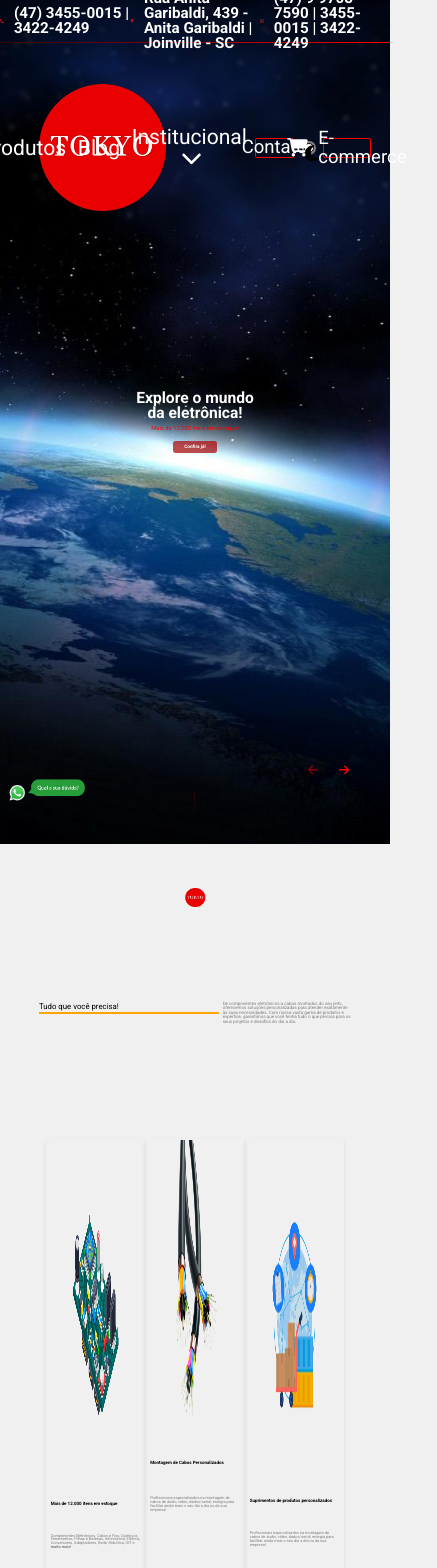
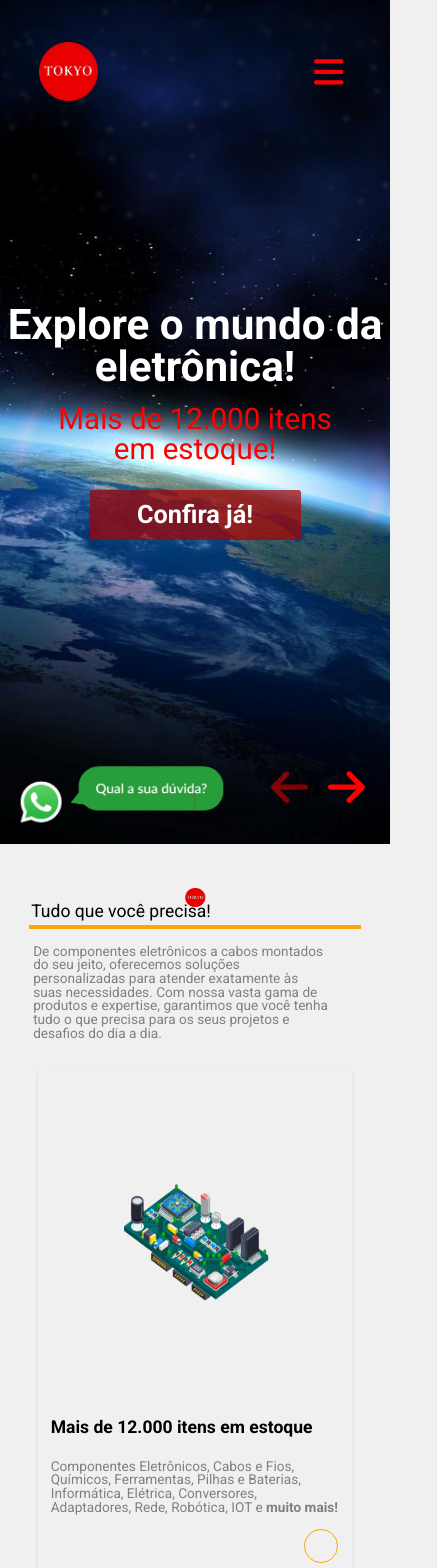
Before and after one commit to WesleySardi/projeto-TokyoComponentesLTDA, a React (Create React App) app: page /home in a window 390 px wide. Shown: the top 1568 px of the page, 437 px wide, since content can reach past the window. Built offline with nearby package versions, Linux system fonts and the light colour scheme.

Commit message:
Implementação de funcionalidades para uso da página pelo celular.

```diff
--- a/src/components/cards/Cards.jsx
+++ b/src/components/cards/Cards.jsx
@@ -1,4 +1,4 @@
-import React from 'react';
+import React, { useState, useEffect } from 'react';
 import styled from 'styled-components';
 import { Link } from 'react-router-dom';
 
@@ -7,6 +7,10 @@ const Container = styled.div`
   flex-direction: column;
   height: 100vh;
   margin: 5vh 0 10vh 0;
+
+  @media ${props => props.theme.breakpoints.mobile} {
+     height: 100%;
+  }
 `;
 
 const FirstDiv = styled.div`
@@ -15,6 +19,10 @@ const FirstDiv = styled.div`
   align-items: center;
   height: 30%;
   width: 100%;
+
+  @media ${props => props.theme.breakpoints.mobile} {
+    display: block;
+  }
 `;
 
 const FirstPart = styled.div`
@@ -23,28 +31,24 @@ const FirstPart = styled.div`
   flex-direction: column;
   justify-content: center;
   align-items: center;
-  padding: 0 1% 0 10%;
-`;
 
-const UpperText = styled.p`
-    //font-weight: bold;
-    font-size: 1.15rem;
-    color: grey;
-`;
-
-const SecondPart = styled.div`
-  width: 50%;
-  display: flex;
-  justify-content: center;
-  align-items: center;
-  padding: 0 10% 0 0;
+  @media ${props => props.theme.breakpoints.mobile} {
+    width: 100%;
+    margin-top: 10%;
+  }
 `;
 
 const Line = styled.div`
-  width: 100%;
+  width: 85%;
   height: 2px;
   background-color: orange;
-  //margin-top: 0%;
+  margin-left: 15%;
+
+  @media ${props => props.theme.breakpoints.mobile} {
+    height: 4px;
+    width: 85%;
+    margin: auto;
+  }
 `;
 
 const Title = styled.h2`
@@ -52,6 +56,35 @@ const Title = styled.h2`
   left: 10%;
   margin-bottom: 3%;
   font-size: 2rem;
+
+  @media ${props => props.theme.breakpoints.mobile} {
+    left: 8%;
+    margin-bottom: 8%;
+    font-size: 4.5rem;
+  }
+`;
+
+const SecondPart = styled.div`
+  width: 30%;
+  display: flex;
+  justify-content: center;
+  align-items: center;
+  padding: 0 10% 0 2%;
+
+  @media ${props => props.theme.breakpoints.mobile} {
+    width: 100%;
+  }
+`;
+
+const UpperText = styled.p`
+    font-size: 1.15rem;
+    color: grey;
+
+    @media ${props => props.theme.breakpoints.mobile} {
+        width: 76%;
+        margin: 4% 15% 0% 4%;
+        font-size: 3.5rem;
+    }
 `;
 
 const SecondDiv = styled.div`
@@ -59,6 +92,13 @@ const SecondDiv = styled.div`
   justify-content: center;
   width: 100%;
   height: 60%;
+
+  @media ${props => props.theme.breakpoints.mobile} {
+    display: block;
+    height: 100%;
+    width: 100%;
+    margin-top: 5%;
+}
 `;
 
 const Card = styled.div`
@@ -68,10 +108,17 @@ const Card = styled.div`
     border-radius: 5px;
     box-shadow: 0 2px 4px rgba(0, 0, 0, 0.1);
     transition: all 0.3s ease;
-    display: flex; /* Adiciona display flex para alinhar elementos internos */
-    flex-direction: column; /* Define a direção da flexbox para coluna */
-    position: relative; /* Adiciona position relative para posicionar o botão dentro do card */
+    display: flex;
+    flex-direction: column;
+    position: relative;
     cursor: pointer;
+
+    @media ${props => props.theme.breakpoints.mobile} {
+        width: 80%;
+        margin: 0 auto;
+        height: 60vh;
+        margin-top: 2%;
+    }
 
     &:hover {
         border-color: orange;
@@ -84,7 +131,7 @@ const Card = styled.div`
 const CardImage = styled.img`
     width: 50%;
     border-top-left-radius: 5px;
-    border-top-right-radius: 5px;*/
+    border-top-right-radius: 5px;
 `;
 
 const CardTitle = styled.h3`
@@ -93,6 +140,11 @@ const CardTitle = styled.h3`
     font-weight: bold;
     font-size: 1.15rem;
     padding: 1vh 0;
+
+    @media ${props => props.theme.breakpoints.mobile} {
+        font-size: 4.5rem;
+        padding: 0vh 2vw 2vh 2vw;
+    }
 `;
 
 const CardText = styled.p`
@@ -101,6 +153,11 @@ const CardText = styled.p`
     color: grey;
     font-size: 1rem;
     padding: 1vh 0;
+
+    @media ${props => props.theme.breakpoints.mobile} {
+        font-size: 3.5rem;
+        padding: 1vh 2vw;
+    }
 `;
 
 const ButtonWrapper = styled.div`
@@ -111,24 +168,41 @@ const ButtonWrapper = styled.div`
 `;
 
 const Button = styled.button`
-    width: 2vw;
+    width: 4vh;
     height: 4vh;
     border-radius: 50%;
     border: 1px solid orange;
     background-color: transparent;
+
+    @media ${props => props.theme.breakpoints.mobile} {
+        width: 4vh;
+        height: 4vh;
+        margin-right: 3%;
+    }
 `;
 
 const ThirdDiv = styled.div`
     display: flex;
     justify-content: center;
     align-items: center;
+    text-align: center;
     height: 6%;
     margin-top: 6%;
+
+    @media ${props => props.theme.breakpoints.mobile} {
+        width: 80%;
+        margin: auto;
+        margin-top: 15%;
+    }
 `;
 
 const BottomTitle = styled.h3`
     font-weight: bold;
     font-size: 2.5rem;
+
+    @media ${props => props.theme.breakpoints.mobile} {
+        font-size: 6rem;
+    }
 `;
 
 const StyledLink = styled(Link)`
@@ -145,6 +219,21 @@ const ContentContainer = styled.div`
 `;
 
 const Cards = () => {
+    const [isMobile, setIsMobile] = useState(false);
+    const [isSmallDesktop, setIsSmallDesktop] = useState(false);
+
+    useEffect(() => {
+        const handleResize = () => {
+            setIsMobile(window.innerWidth <= 700);
+            setIsSmallDesktop(window.innerWidth <= 1279);
+        };
+
+        handleResize(); // Define o estado inicial
+
+        window.addEventListener('resize', handleResize);
+        return () => window.removeEventListener('resize', handleResize);
+    }, []);
+
     return (
         <Container>
             <FirstDiv>
@@ -158,7 +247,7 @@ const Cards = () => {
             </FirstDiv>
             <SecondDiv>
                 <Card>
-                    <CardImage src="../img/motherBoardImg.png" alt="Card Image" style={{ height: '70%', margin: 'auto' }} />
+                    <CardImage src="../img/motherBoardImg.png" alt="Card Image" style={isMobile ? { height: '40%', margin: 'auto' } : { height: '70%', margin: 'auto' }} />
                     <ContentContainer style={{ height: '30%' }}>
                         <CardTitle>Mais de 12.000 itens em estoque</CardTitle>
                         <CardText>Componentes Eletrônicos, Cabos e Fios, Químicos, Ferramentas, Pilhas e Baterias, Informática, Elétrica, Conversores, Adaptadores, Rede, Robótica, IOT e <StyledLink to="/">muito mais!</StyledLink></CardText>
@@ -168,7 +257,7 @@ const Cards = () => {
                     </ContentContainer>
                 </Card>
                 <Card>
-                    <CardImage src="../img/wireImg.png" alt="Card Image" style={{ height: '60%', paddingBottom: '5%', margin: '0 auto' }} />
+                    <CardImage src="../img/wireImg.png" alt="Card Image" style={isMobile ? { height: '55%', paddingBottom: '20%', margin: '0 auto' } : { height: '60%', paddingBottom: '5%', margin: '0 auto' }} />
                     <ContentContainer style={{ height: '35%' }}>
                         <CardTitle>Montagem de Cabos Personalizados</CardTitle>
                         <CardText>Profissionais especializados na montagem de cabos de áudio, vídeo, dados/serial, energia para facilitar ainda mais o seu dia a dia ou da sua empresa!</CardText>
@@ -178,7 +267,7 @@ const Cards = () => {
                     </ContentContainer>
                 </Card>
                 <Card>
-                    <CardImage src="../img/ShopCartImg.png" alt="Card Image" style={{ height: '40%', margin: 'auto' }} />
+                    <CardImage src="../img/ShopCartImg.png" alt="Card Image" style={isMobile ? { height: '30%', margin: 'auto' } : { height: '40%', margin: 'auto' }} />
                     <ContentContainer style={{ height: '30%' }}>
                         <CardTitle>Suprimentos de produtos personalizados</CardTitle>
                         <CardText>Profissionais especializados na montagem de cabos de áudio, vídeo, dados/serial, energia para facilitar ainda mais o seu dia a dia ou da sua empresa!</CardText>
--- a/src/components/carousels/MainCarousel.jsx
+++ b/src/components/carousels/MainCarousel.jsx
@@ -37,6 +37,11 @@ const Title = styled.h1`
   width: 60%;
   margin: auto;
   font-weight: bold;
+
+  @media ${props => props.theme.breakpoints.mobile} {
+    font-size: 5vh;
+    width: 100%;
+  }
 `;
 
 const Text = styled.p`
@@ -44,6 +49,12 @@ const Text = styled.p`
   width: 60%;
   margin: 2% auto 4% auto;
   color: red;
+
+  @media ${props => props.theme.breakpoints.mobile} {
+    margin: 2vh auto 3vh auto;
+    font-size: 3.5vh;
+    width: 80%;
+  }
 `;
 
 const Button = styled.button`
@@ -56,14 +67,26 @@ const Button = styled.button`
   border-radius: 0.7vw;
   width: 20%;
   font-weight: bold;
+
+  @media ${props => props.theme.breakpoints.mobile} {
+    font-size: 3vh;
+    padding: 1.5vh 0;
+    width: 25vh;
+  }
 `;
 
 const AbsoluteImage = styled.img`
   position: absolute;
   bottom: 5%;
   left: 2%;
-  width: 20%; /* Ajuste o tamanho conforme necessário */
-  height: auto; /* Ajuste o tamanho conforme necessário */
+  width: 20%;
+  height: auto;
+
+  @media ${props => props.theme.breakpoints.mobile} {
+    width: 25vh;
+    bottom: 2%;
+    left: 4%;
+  }
 `;
 
 const ArrowContainer = styled.div`
@@ -72,6 +95,11 @@ const ArrowContainer = styled.div`
   right: 8%;
   display: flex;
   align-items: center;
+
+  @media ${props => props.theme.breakpoints.mobile} {
+    bottom: 4%;
+    right: 4%;
+  }
 `;
 
 const Arrow = styled.div`
@@ -79,6 +107,10 @@ const Arrow = styled.div`
   color: white;
   cursor: pointer;
   margin: 0 10px;
+
+  @media ${props => props.theme.breakpoints.mobile} {
+    font-size: 5vh;
+  }
 `;
 
 const images = [
--- a/src/components/header/Header.jsx
+++ b/src/components/header/Header.jsx
@@ -3,7 +3,7 @@ import styled, { keyframes, css } from 'styled-components';
 import { Link } from 'react-router-dom';
 
 import { FontAwesomeIcon } from '@fortawesome/react-fontawesome';
-import { faCartShopping, faChevronDown } from '@fortawesome/free-solid-svg-icons';
+import { faCartShopping, faBars, faChevronDown } from '@fortawesome/free-solid-svg-icons';
 import { faSun, faMoon } from '@fortawesome/free-solid-svg-icons';
 import TopBar from './TopBar';
 
@@ -155,10 +155,22 @@ const StyledList = styled.ul`
     justify-content: center;
     list-style-type: none;
     z-index: 1;
+
+    @media ${props => props.theme.breakpoints.mobile} {
+      display: flex;
+      justify-content: right;
+      width: 100%;
+    }
   `;
 
 const Icon = styled(FontAwesomeIcon)`
     margin-right: 10px;
+
+    @media ${props => props.theme.breakpoints.mobile} {
+      color: red;
+      font-size: 4vh;
+      margin-right: 12vw;
+    }
   `;
 
 const StyledIcon = styled.img`
@@ -199,6 +211,21 @@ function Header() {
   const [retract, setRetract] = useState(false);
 
   const [animationActive, setAnimationActive] = useState(false);
+
+  const [isMobile, setIsMobile] = useState(false);
+  const [isSmallDesktop, setIsSmallDesktop] = useState(false);
+
+  useEffect(() => {
+    const handleResize = () => {
+      setIsMobile(window.innerWidth <= 700);
+      setIsSmallDesktop(window.innerWidth <= 1279);
+    };
+
+    handleResize(); // Define o estado inicial
+
+    window.addEventListener('resize', handleResize);
+    return () => window.removeEventListener('resize', handleResize);
+  }, []);
 
   useEffect(() => {
     const handleScroll = () => {
@@ -346,11 +373,24 @@ function Header() {
     border-radius: 0.5vw;
     color: ${isAtTop ? 'rgba(255, 255, 255, 1)' : 'color: rgba(0, 0, 0, 1)'};
     display: flex;
+    font-size: 1.8vh;
+    height: 2vw;
+    justify-content: center;
+    padding: 5px;
+    width: 9vw;
+
+    @media ${props => props.theme.breakpoints.smalldesktop} {
+      align-items: center;
+      border: 1px solid red;
+      border-radius: 0.5vw;
+      color: ${isAtTop ? 'rgba(255, 255, 255, 1)' : 'color: rgba(0, 0, 0, 1)'};
+      display: flex;
       font-size: 2.2vh;
       height: 2vw;
       justify-content: center;
       padding: 5px;
-    width: 9vw;
+      width: 5vw;
+    }
 
     &:hover {
       background-color: red;
@@ -410,13 +450,18 @@ function Header() {
 
   return (
     <ExpandedHeaderContainer onMouseEnter={handleMouseEnter} onMouseLeave={handleMouseLeave}>
-      {isAtTop ? <TopBar /> : <></>}
+      {isAtTop && !isMobile ? <TopBar /> : <></>}
       <BackgroundStyle>
         <BackgroundStyleBlur />
         <HeaderStyle>
-          <ImgStyleLogo src={'/img/tokyoLogo.png'} alt="ZloLogo" style={isAtTop ? { position: 'absolute', width: '15vh', height: 'auto', top: '10vh', left: '10vw', opacity: 1 } : { opacity: 0 }} />
+          <ImgStyleLogo src={'/img/tokyoLogo.png'} alt="ZloLogo"
+            style={isAtTop && !isMobile ? { position: 'absolute', width: '15vh', height: 'auto', top: '10vh', left: '10vw', opacity: 1 } :
+              isAtTop && isMobile ? { position: 'absolute', width: '7vh', height: 'auto', top: '5vh', left: '10vw', opacity: 1 } :
+                { opacity: 0 }}
+          />
         </HeaderStyle>
         <StyledDiv>
+          {!isMobile ?
             <StyledList style={isAtTop ? { padding: '18vh 5vw 0 0' } : { padding: '0 5vw 0 0' }}>
               <StyledListItem to="/">Home</StyledListItem>
               <StyledListItem to="/">Produtos</StyledListItem>
@@ -443,9 +488,14 @@ function Header() {
               <StyledListItemAndIcon to="/">
                 {/*<StyledIcon src="../img/EcommerceIcon.png" />*/}
                 <Icon icon={faCartShopping} />
-              E-commerce
+                {isSmallDesktop ? '' : 'E-commerce'}
               </StyledListItemAndIcon>
             </StyledList>
+            :
+            <StyledList>
+              <Icon icon={isMobile ? faBars : faCartShopping} />
+            </StyledList>
+          }
         </StyledDiv>
       </BackgroundStyle>
     </ExpandedHeaderContainer>
--- a/src/components/header/TopBar.jsx
+++ b/src/components/header/TopBar.jsx
@@ -33,6 +33,11 @@ const Image = styled.img`
 const Text = styled.span`
   color: white;
   font-size: 1.8vh;
+
+  /*@media ${props => props.theme.breakpoints.mobile} {
+    font-size: 0.8vh;
+  }*/
+
   font-weight: bold;
 `;
 
--- a/src/globalstyles/theme.js
+++ b/src/globalstyles/theme.js
@@ -42,6 +42,12 @@ const theme = {
       thick: '2px',
     },
   },
+  breakpoints: {
+    mobile: 'only screen and (max-width: 700px)',
+    tablet: 'only screen and (max-width: 768px)',
+    desktop: 'only screen and (min-width: 769px)',
+    smalldesktop: 'only screen and (max-width: 1279px)',
+  },
 };
 
 export default theme;
```
Lines whose indentation alone changed are shown as unchanged.
